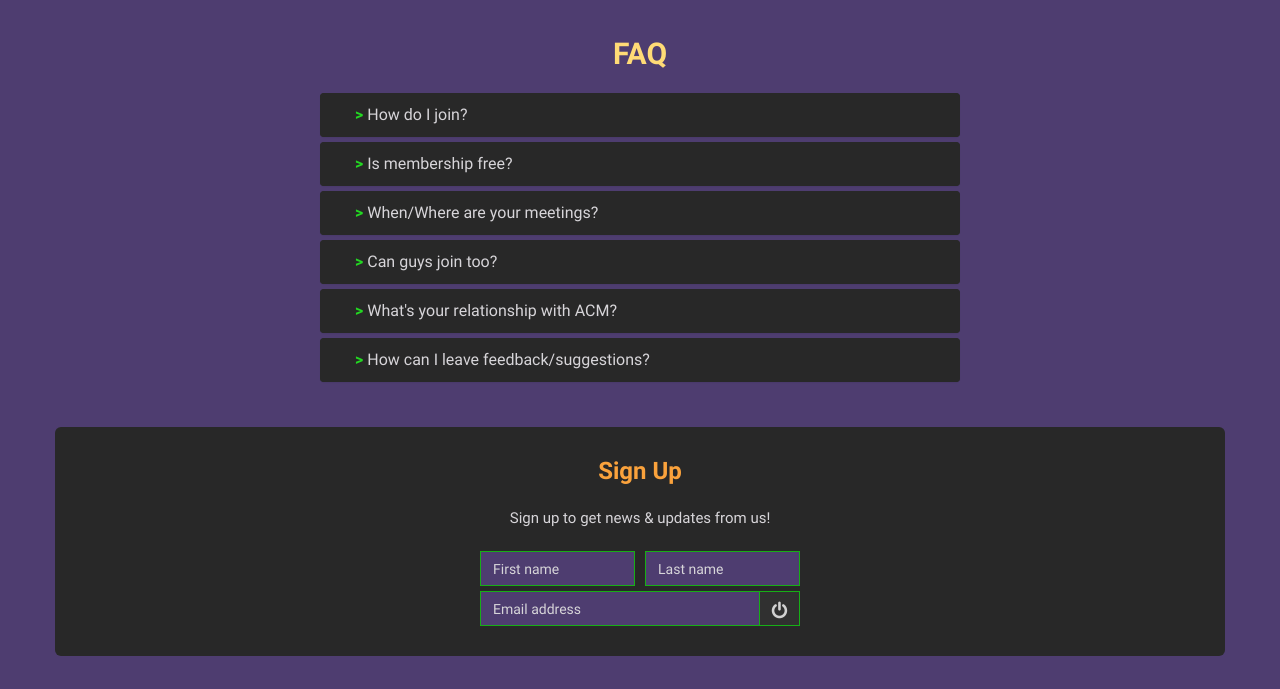
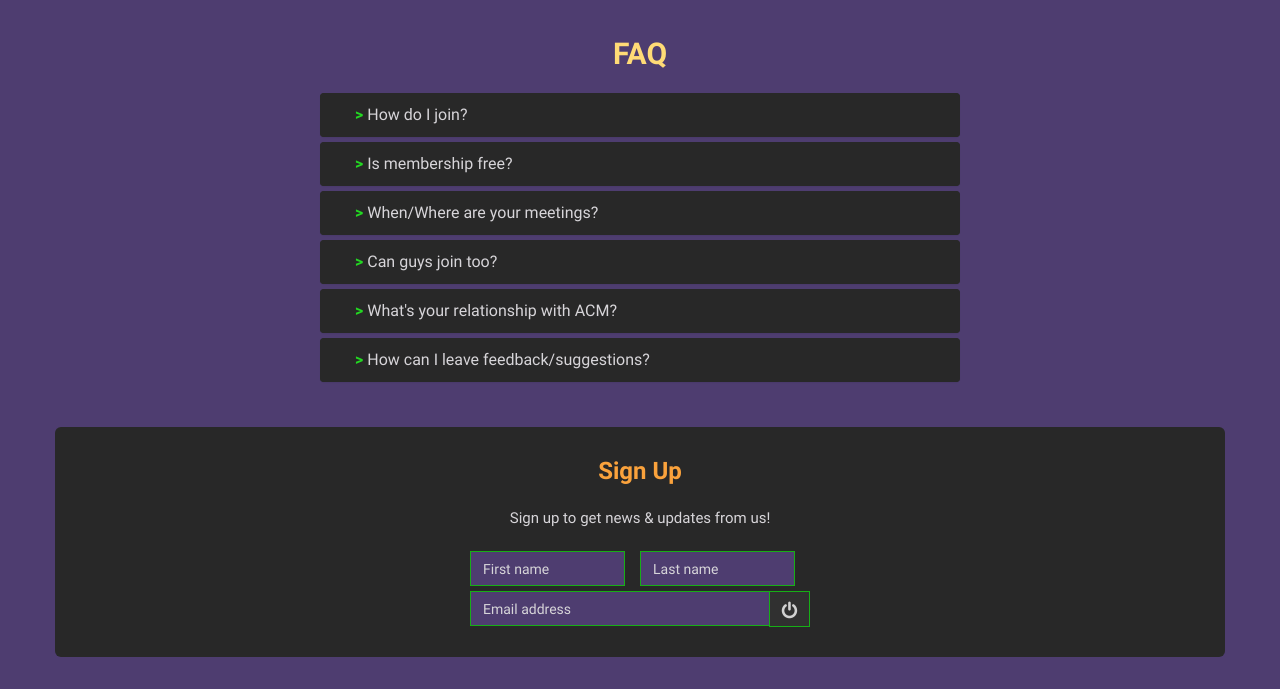
Before and after one commit to tu-acmw/tu-acmw.github.io, a plain HTML site: page index.html in a window 1280 px wide. Shown: the part 3180-3869 px from the top of the page. Drawn offline with nearby package versions, Linux system fonts and the light colour scheme; some packages are replaced by stand-ins of ours.

Commit message:
fixed sign up form

```diff
--- a/css/main.css
+++ b/css/main.css
@@ -999,13 +999,12 @@ label {
 
 .input-group {
     min-width: 250px;
-    max-width: 350px;
+    max-width: 360px;
 }
 
-.input-group .col-sm-6 {
-    padding-left: 0px;
-    padding-right: 0px;
-    margin-bottom: 5px;
+.input-name {
+    min-width: 240px;
+    max-width: 340px;
 }
 
 #signUpSubmit {
@@ -1013,7 +1012,7 @@ label {
     background-color: #303030;
     color: #d1d1d1;
     padding-bottom: 2px;
-    padding-top: 5.5px;
+    padding-top: 6px;
     padding-left: 7px;
     padding-right: 5px;
     font-size: 18px;
@@ -1055,6 +1054,10 @@ label {
 .form-control::-webkit-input-placeholder {
     color: #d7d5d9;
     /* placeholder text color */
+}
+
+.form-group {
+    margin-bottom: 5px;
 }
 
 /* pager*/
--- a/index.html
+++ b/index.html
@@ -334,14 +334,20 @@
             <p class="text-md">Sign up to get news & updates from us!</p>
             <!-- form action is mailchimp -->
             <form action="https://github.us12.list-manage.com/subscribe/post?u=8bbe6958c201ba15d37df8174&amp;id=6f7f97b746" method="post" id="mc-embedded-subscribe-form" name="mc-embedded-subscribe-form" class="validate" novalidate>
-                <div class="input-group container">
-                    <div class="col-sm-6" style="padding-right: 5px;">
-                        <input id="firstName" name="FNAME" type="text" placeholder="First name" class="form-control">
+                <div class="input-name container">
+                    <div class="row center">
+                        <div class="col-sm-6" style="padding-left: 0px">
+                            <div class="form-group">
+                                <input id="firstName" name="FNAME" type="text" placeholder="First name" class="form-control">
+                            </div>
+                        </div>
+                        <div class="col-sm-6" style="padding-left: 0px">
+                            <div class="form-group">
+                                <input id="lastName" name="LNAME" type="text" placeholder="Last name" class="form-control">
+                            </div>
+                        </div>
                     </div>
-                    <div class="col-sm-6" style="padding-left: 5px;">
-                        <input id=" lastName" name="LNAME" type="text" placeholder="Last name" class="form-control">
-                    </div>
-                    <div class="input-group">
+                    <div class="row input-group">
                         <input id="emailText" name="EMAIL" type="text" placeholder="Email address" class="form-control">
                         <span class="input-group-btn">
                             <button id="signUpSubmit" type="submit" class="btn btn-default">
```
